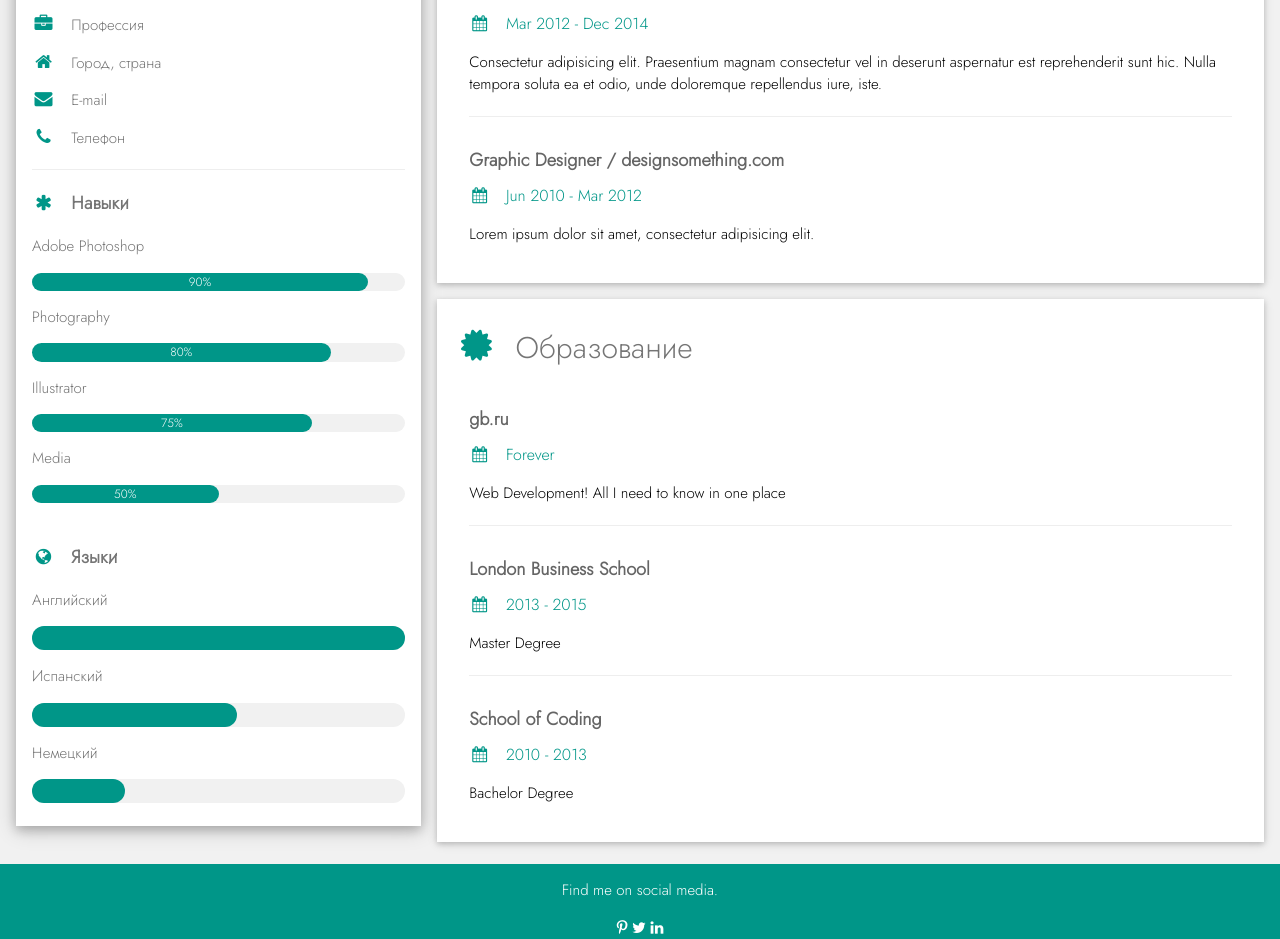
After one commit to AntoniyGurenko/HomeWorkWebTech, a PHP site: page /main.html in a window 1280 px wide. The commit adds this page. Shown: the part 321-1260 px from the top of the page. Run offline with PHP 8.4, Linux system fonts and the light colour scheme.

Commit message:
competed_php

```diff
--- /dev/null
+++ b/Seminar_4/main.html
@@ -0,0 +1,161 @@
+<!DOCTYPE html>
+<html>
+
+<head>
+    <title>Мое резюме</title>
+    <meta charset="UTF-8">
+    <meta name="viewport" content="width=device-width, initial-scale=1">
+    <link rel="stylesheet" href="https://www.w3schools.com/w3css/4/w3.css">
+    <link rel="preconnect" href="https://fonts.googleapis.com">
+    <link rel="preconnect" href="https://fonts.gstatic.com" crossorigin>
+    <link href="https://fonts.googleapis.com/css2?family=Jost:wght@300&display=swap" rel="stylesheet">
+    <link rel="stylesheet" href="https://cdnjs.cloudflare.com/ajax/libs/font-awesome/4.7.0/css/font-awesome.min.css">
+    <style>
+        html,
+        body,
+        h1,
+        h2,
+        h3,
+        h4,
+        h5,
+        h6 {
+            font-family: 'Jost', sans-serif;
+        }
+    </style>
+</head>
+
+<body class="w3-light-grey">
+    <!-- Page Container -->
+    <div class="w3-content w3-margin-top" style="max-width:1400px;">
+        <!-- The Grid -->
+        <div class="w3-row-padding">
+            <!-- Left Column -->
+            <div class="w3-third">
+                <div class="w3-white w3-text-grey w3-card-4">
+                    <div class="w3-display-container">
+                        <img src="https://imgfon.ru/Images/Details_img_880px/Animals/glaza-belyy_fon-kotik-morda-polosatyy.webp"
+                            style="width:100%" alt="Avatar">
+                        <div class="w3-display-bottomleft w3-container w3-text-black">
+                            <h2>Имя</h2>
+                        </div>
+                    </div>
+                    <div class="w3-container">
+                        <p><i class="fa fa-briefcase fa-fw w3-margin-right w3-large w3-text-teal"></i>Профессия</p>
+                        <p><i class="fa fa-home fa-fw w3-margin-right w3-large w3-text-teal"></i>Город, страна</p>
+                        <p><i class="fa fa-envelope fa-fw w3-margin-right w3-large w3-text-teal"></i>E-mail</p>
+                        <p><i class="fa fa-phone fa-fw w3-margin-right w3-large w3-text-teal"></i>Телефон</p>
+
+                        <hr>
+
+                        <p class="w3-large"><b><i
+                                    class="fa fa-asterisk fa-fw w3-margin-right w3-text-teal"></i>Навыки</b></p>
+                        <p>Adobe Photoshop</p>
+                        <div class="w3-light-grey w3-round-xlarge w3-small">
+                            <div class="w3-container w3-center w3-round-xlarge w3-teal" style="width:90%">90%</div>
+                        </div>
+                        <p>Photography</p>
+                        <div class="w3-light-grey w3-round-xlarge w3-small">
+                            <div class="w3-container w3-center w3-round-xlarge w3-teal" style="width:80%">
+                                <div class="w3-center w3-text-white">80%</div>
+                            </div>
+                        </div>
+                        <p>Illustrator</p>
+                        <div class="w3-light-grey w3-round-xlarge w3-small">
+                            <div class="w3-container w3-center w3-round-xlarge w3-teal" style="width:75%">75%</div>
+                        </div>
+                        <p>Media</p>
+                        <div class="w3-light-grey w3-round-xlarge w3-small">
+                            <div class="w3-container w3-center w3-round-xlarge w3-teal" style="width:50%">50%</div>
+                        </div>
+                        <br>
+
+                        <p class="w3-large w3-text-theme"><b><i
+                                    class="fa fa-globe fa-fw w3-margin-right w3-text-teal"></i>Языки</b>
+                        </p>
+                        <p>Английский</p>
+                        <div class="w3-light-grey w3-round-xlarge">
+                            <div class="w3-round-xlarge w3-teal" style="height:24px;width:100%"></div>
+                        </div>
+                        <p>Испанский</p>
+                        <div class="w3-light-grey w3-round-xlarge">
+                            <div class="w3-round-xlarge w3-teal" style="height:24px;width:55%"></div>
+                        </div>
+                        <p>Немецкий</p>
+                        <div class="w3-light-grey w3-round-xlarge">
+                            <div class="w3-round-xlarge w3-teal" style="height:24px;width:25%"></div>
+                        </div>
+                        <br>
+                    </div>
+                </div>
+                <br>
+                <!-- End Left Column -->
+            </div>
+            <!-- Right Column -->
+            <div class="w3-twothird">
+                <div class="w3-container w3-card w3-white w3-margin-bottom">
+                    <h2 class="w3-text-grey w3-padding-16"><i
+                            class="fa fa-suitcase fa-fw w3-margin-right w3-xxlarge w3-text-teal"></i>Опыт работы</h2>
+                    <div class="w3-container">
+                        <h5 class="w3-opacity"><b>Front End Developer </b></h5>
+                        <h6 class="w3-text-teal"><i class="fa fa-calendar fa-fw w3-margin-right"></i>Jan 2015 - <span
+                                class="w3-tag w3-teal w3-round">Current</span></h6>
+                        <p>Lorem ipsum dolor sit amet. Praesentium magnam consectetur vel in deserunt aspernatur est
+                            reprehenderit
+                            sunt hic. Nulla tempora soluta ea et odio, unde doloremque repellendus iure, iste.</p>
+                        <hr>
+                    </div>
+                    <div class="w3-container">
+                        <h5 class="w3-opacity"><b>Web Developer / <a href="#">something.com</a></b></h5>
+                        <h6 class="w3-text-teal"><i class="fa fa-calendar fa-fw w3-margin-right"></i>Mar 2012 - Dec 2014
+                        </h6>
+                        <p>Consectetur adipisicing elit. Praesentium magnam consectetur vel in deserunt aspernatur est
+                            reprehenderit
+                            sunt hic. Nulla tempora soluta ea et odio, unde doloremque repellendus iure, iste.</p>
+                        <hr>
+                    </div>
+                    <div class="w3-container">
+                        <h5 class="w3-opacity"><b>Graphic Designer / designsomething.com</b></h5>
+                        <h6 class="w3-text-teal"><i class="fa fa-calendar fa-fw w3-margin-right"></i>Jun 2010 - Mar 2012
+                        </h6>
+                        <p>Lorem ipsum dolor sit amet, consectetur adipisicing elit. </p><br>
+                    </div>
+                </div>
+
+                <div class="w3-container w3-card w3-white">
+                    <h2 class="w3-text-grey w3-padding-16"><i
+                            class="fa fa-certificate fa-fw w3-margin-right w3-xxlarge w3-text-teal"></i>Образование</h2>
+                    <div class="w3-container">
+                        <h5 class="w3-opacity"><b>gb.ru</b></h5>
+                        <h6 class="w3-text-teal"><i class="fa fa-calendar fa-fw w3-margin-right"></i>Forever</h6>
+                        <p>Web Development! All I need to know in one place</p>
+                        <hr>
+                    </div>
+                    <div class="w3-container">
+                        <h5 class="w3-opacity"><b>London Business School</b></h5>
+                        <h6 class="w3-text-teal"><i class="fa fa-calendar fa-fw w3-margin-right"></i>2013 - 2015</h6>
+                        <p>Master Degree</p>
+                        <hr>
+                    </div>
+                    <div class="w3-container">
+                        <h5 class="w3-opacity"><b>School of Coding</b></h5>
+                        <h6 class="w3-text-teal"><i class="fa fa-calendar fa-fw w3-margin-right"></i>2010 - 2013</h6>
+                        <p>Bachelor Degree</p><br>
+                    </div>
+                </div>
+                <!-- End Right Column -->
+            </div>
+            <!-- End Grid -->
+        </div>
+        <!-- End Page Container -->
+    </div>
+    <!-- Footer -->
+    <footer class="w3-container w3-teal w3-center w3-margin-top">
+        <p>Find me on social media.</p>
+        <i class="fa fa-pinterest-p w3-hover-opacity"></i>
+        <i class="fa fa-twitter w3-hover-opacity"></i>
+        <i class="fa fa-linkedin w3-hover-opacity"></i>
+        <!-- End footer -->
+    </footer>
+</body>
+
+</html>
```
Also changed, not shown: Seminar_4/index.php (+5 -5 lines).
